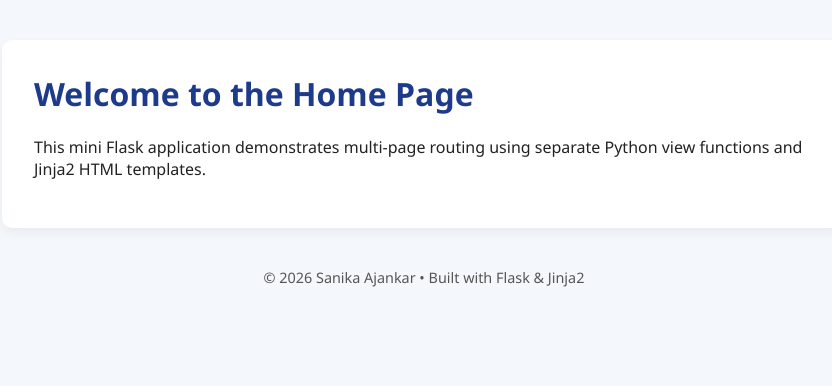
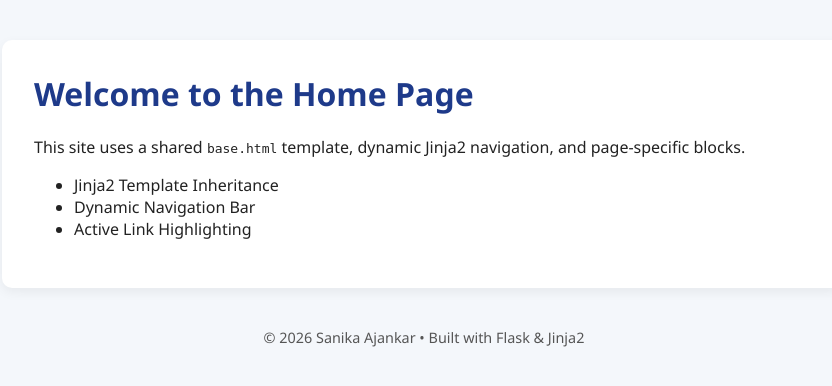
Before and after one commit to sanikaajankar/mini-flask-pages, a Flask app: page / in a window 1280 px wide. Shown: the part 62-448 px from the top of the page, without its empty margins (216-1048 px from the left). Run offline with Flask 3, Linux system fonts and the light colour scheme.

Commit message:
Enhance home page with features list and description
Added a description of site features and dynamic navigation.

```diff
--- a/templates/home.html
+++ b/templates/home.html
@@ -1,5 +1,10 @@
 {% extends "base.html" %}
 {% block content %}
 <h1>Welcome to the Home Page</h1>
-<p>This mini Flask application demonstrates multi-page routing using separate Python view functions and Jinja2 HTML templates.</p>
+<p>This site uses a shared <code>base.html</code> template, dynamic Jinja2 navigation, and page-specific blocks.</p>
+<ul>
+    {% for feature in features %}
+        <li>{{ feature }}</li>
+    {% endfor %}
+</ul>
 {% endblock %}
```
